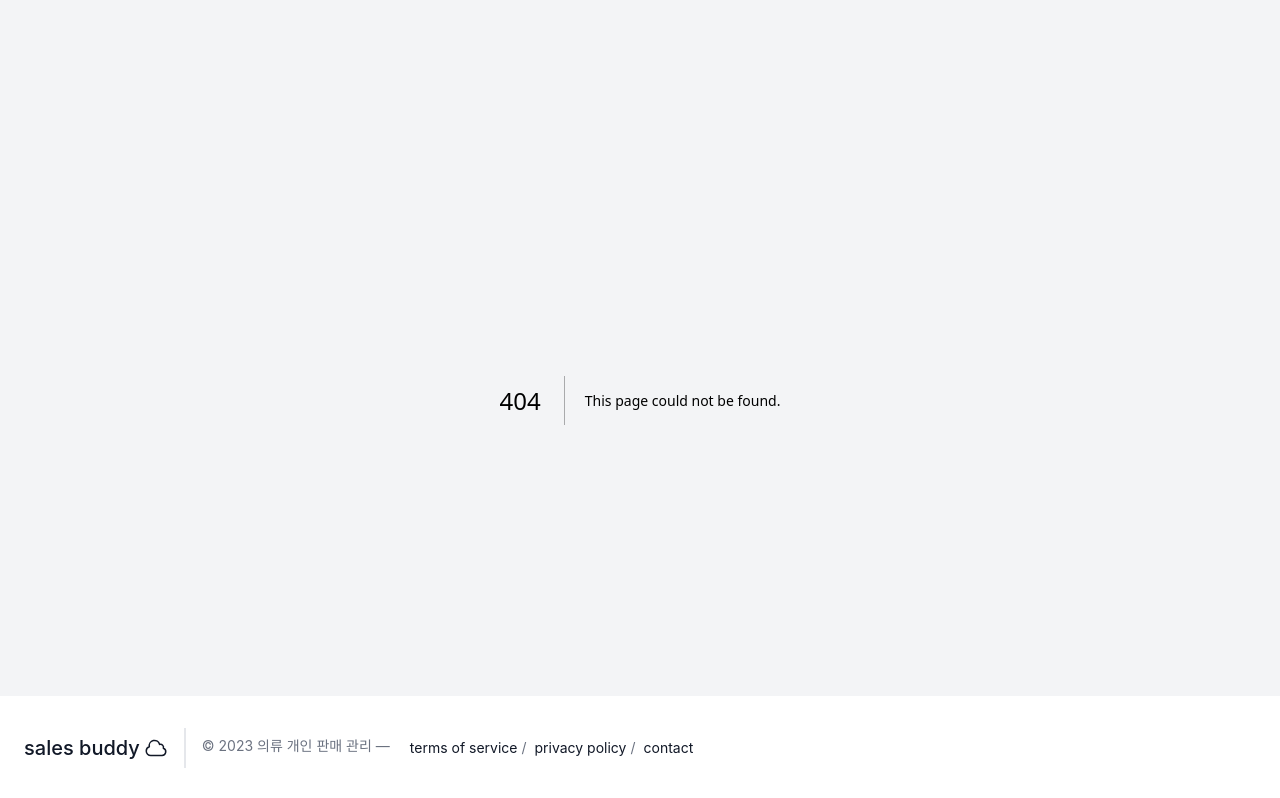
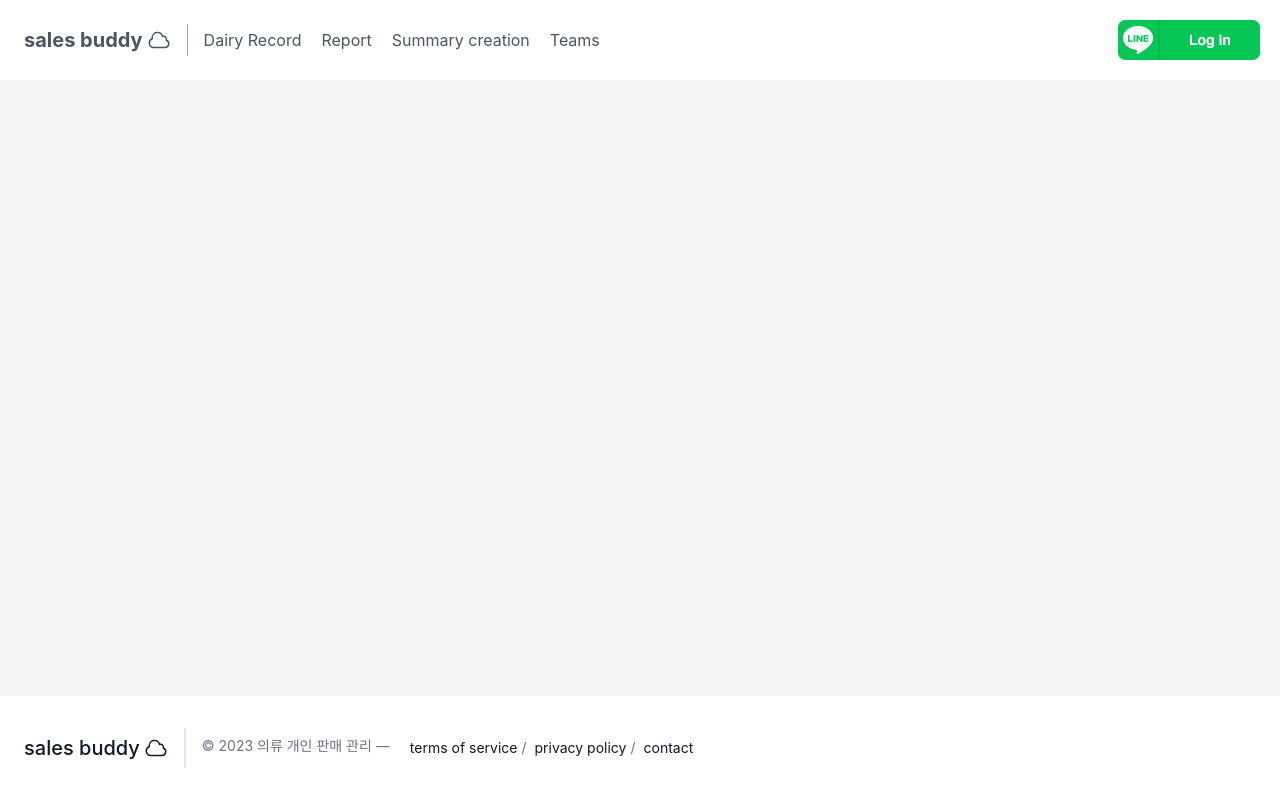
Before and after one commit to eriplume/sales_buddy, a Next.js app: page /dashboard in a window 1280 px wide. Before the commit this address had no page. Built offline with nearby package versions, Linux system fonts and the light colour scheme.

Commit message:
:sparkles: Feat: dashboardページベース作成 #8

```diff
--- /dev/null
+++ b/app/(authenticated)/dashboard/page.tsx
@@ -0,0 +1,8 @@
+export default function Dashboard() {
+  return (
+    <>
+    <div className="h-screen">
+    </div>
+    </>
+  )
+}
--- /dev/null
+++ b/app/(authenticated)/layout.tsx
@@ -0,0 +1,15 @@
+import Header from "../components/base/Header"
+
+export default function AuthenticatedLayout({
+  children,
+}: {
+  children: React.ReactNode
+}) {
+
+  return (
+    <>
+    <Header/>
+      {children}
+    </>
+  )
+}
```
